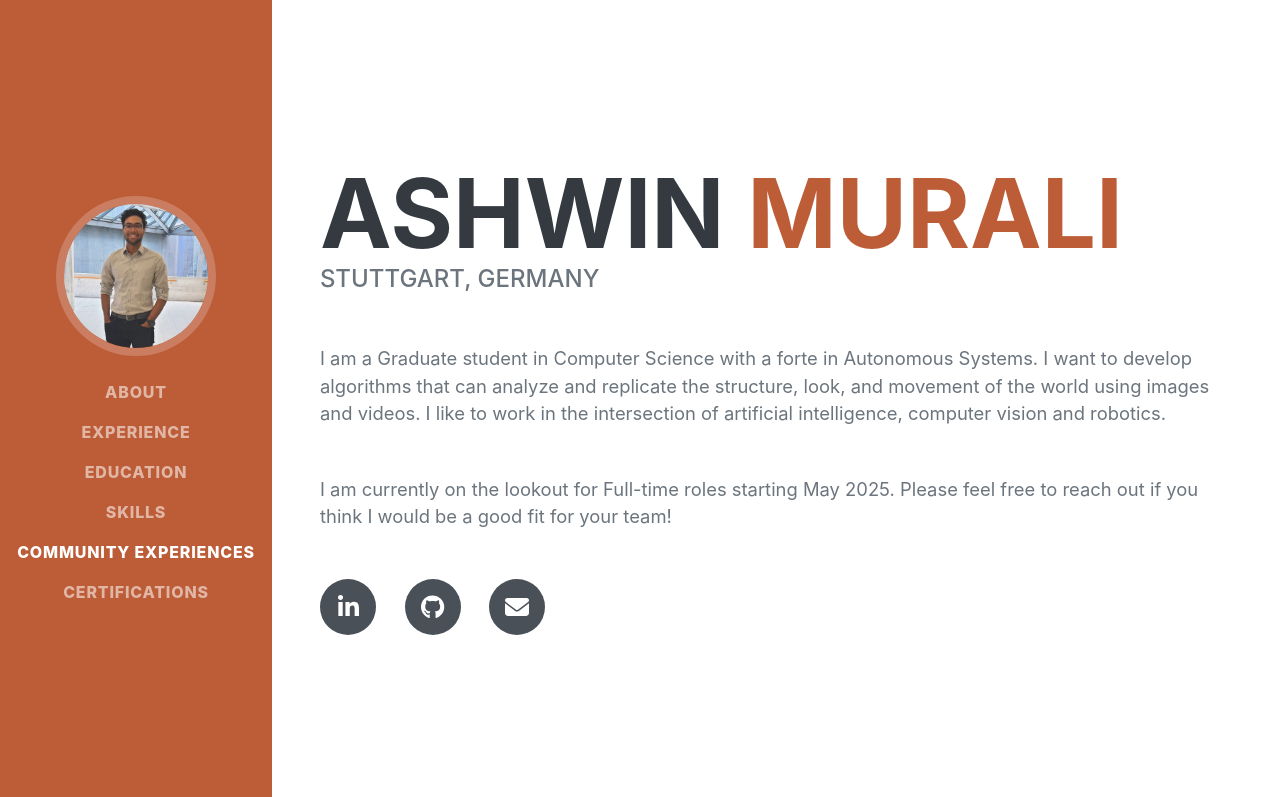
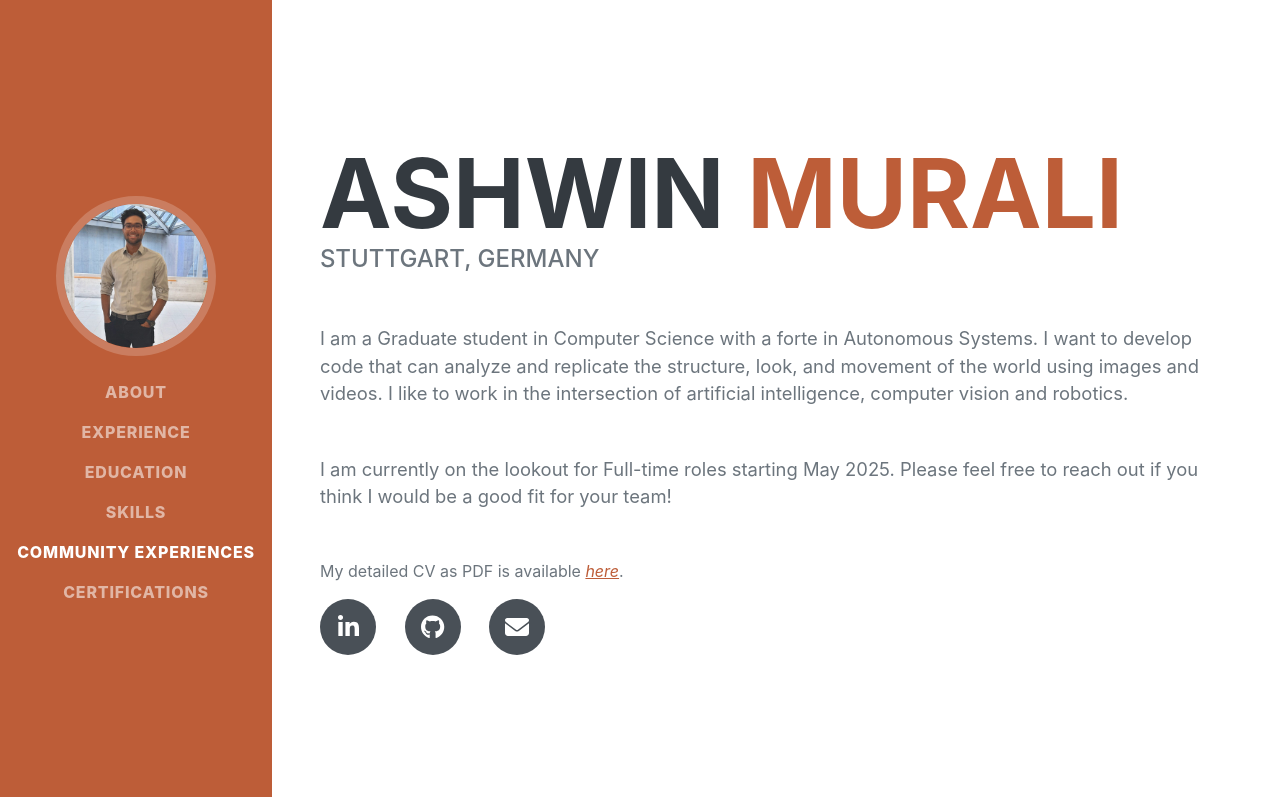
Before and after one commit to retazo0018/portfolio, a plain HTML site: page index.html in a window 1280 px wide. Shown: the top 797 px of the page. Drawn offline with nearby package versions, Linux system fonts and the light colour scheme; a web font is replaced by a local one.

Commit message:
chore: Linked detailed Resume

```diff
--- a/index.html
+++ b/index.html
@@ -46,9 +46,12 @@
                     <div class="subheading mb-5">
                         Stuttgart, Germany
                     </div>
-                    <p class="lead mb-5">I am a Graduate student in Computer Science with a forte in Autonomous Systems. I want to develop algorithms that can analyze and replicate the structure, look, and movement of the world using images and videos. I like to work in the intersection of artificial intelligence, computer vision and robotics.
+                    <p class="lead mb-5">I am a Graduate student in Computer Science with a forte in Autonomous Systems. I want to develop code that can analyze and replicate the structure, look, and movement of the world using images and videos. I like to work in the intersection of artificial intelligence, computer vision and robotics.
                     </p>
                     <p class="lead mb-5">I am currently on the lookout for Full-time roles starting May 2025. Please feel free to reach out if you think I would be a good fit for your team!</p>
+                    <p> My detailed CV as PDF is available
+                        <a href="https://drive.google.com/file/d/1VTpR_VYuKxZ-iVHl6e-lj08a_Cgd20Vb/view?usp=sharing"><i>here</i></a>.
+                    </p>
                     <div class="social-icons">
                         <a class="social-icon" href="https://www.linkedin.com/in/ashwinmurali18/"><i class="fab fa-linkedin-in"></i></a>
                         <a class="social-icon" href="https://github.com/retazo0018"><i class="fab fa-github"></i></a>
```
